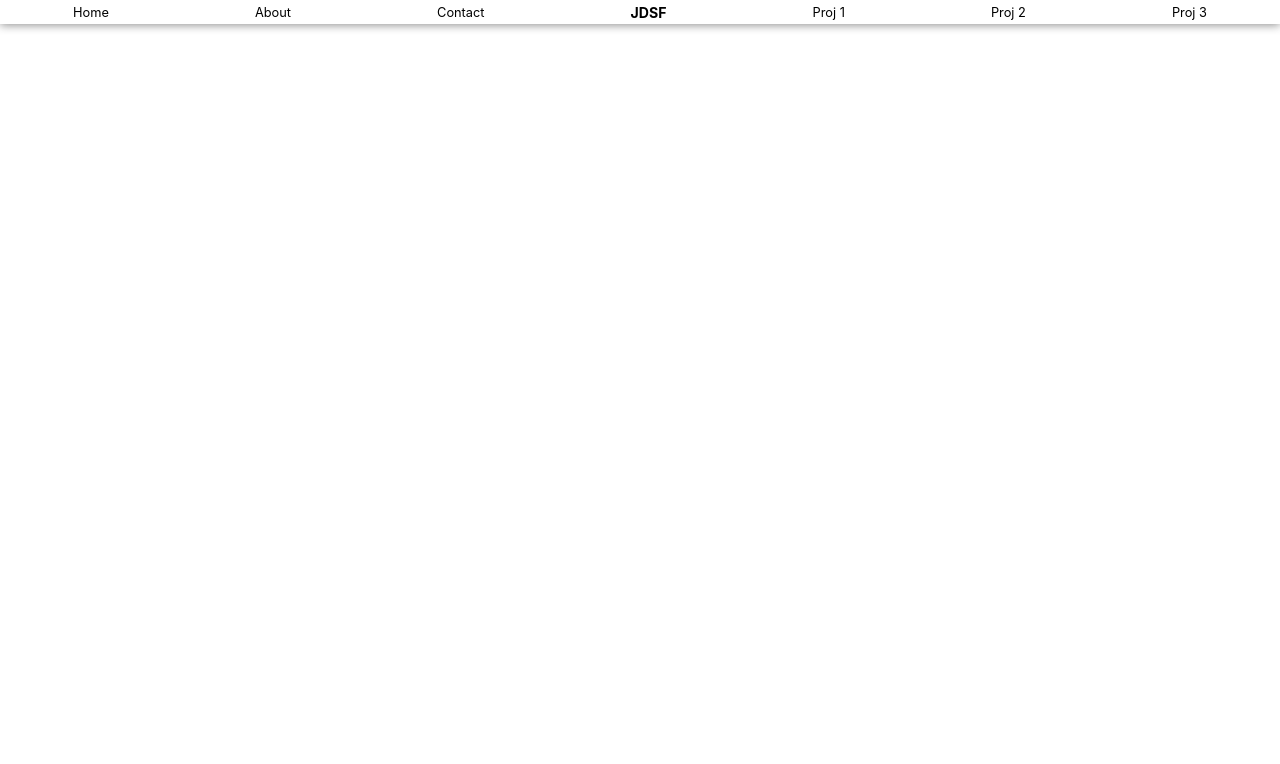
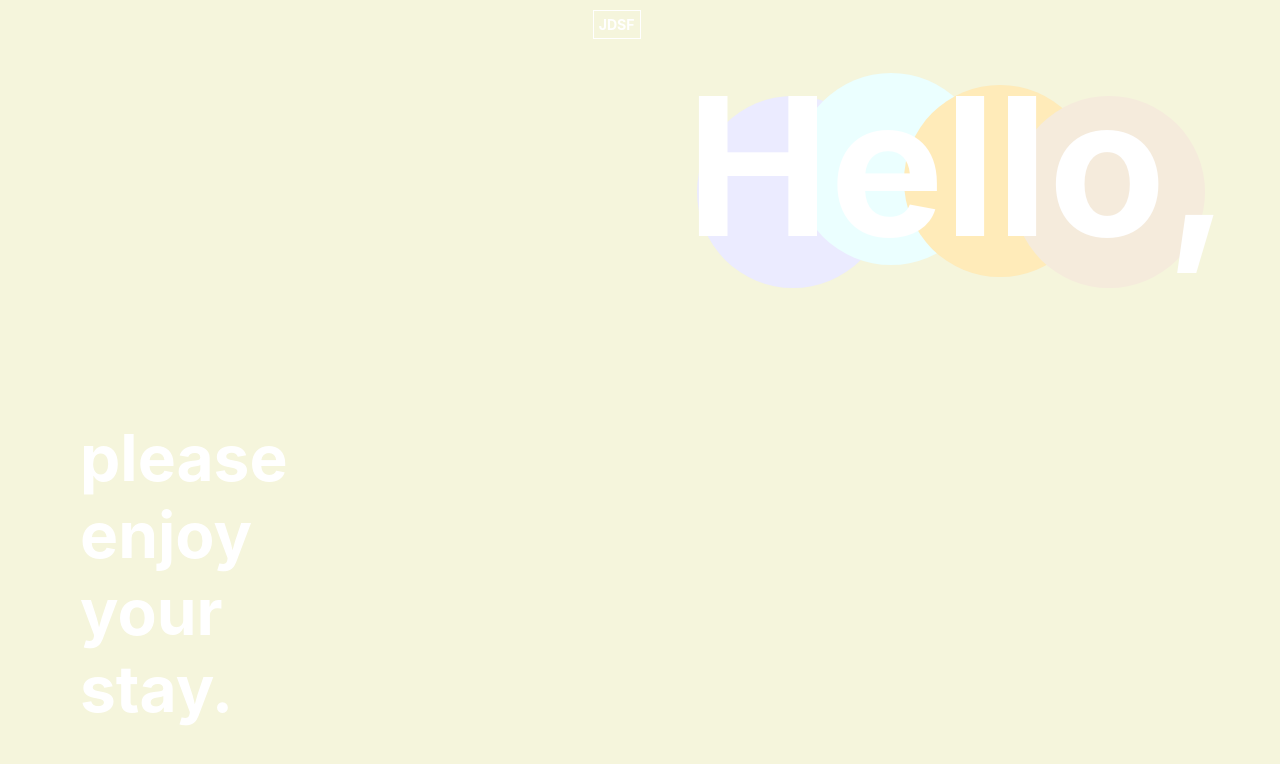
Before and after one commit to jdsf/portfolio, a React (Create React App) app: page / in a window 1280 px wide. Shown: the top 764 px of the page. Built offline with nearby package versions, Linux system fonts and the light colour scheme.

Commit message:
greeting page

```diff
--- a/src/App.css
+++ b/src/App.css
@@ -1,23 +1,175 @@
 .App {
   text-align: center;
 }
+
+/*header styling */
 
 .App header{
   position: absolute; width: 100%;
   display: flex; flex-direction: row;
   justify-content: space-between; align-content: center;
-  box-shadow: 0px 1px 10px 0px rgba(0, 0, 0, 0.46);
+  mix-blend-mode: screen;
 }
 
 header{
+  top: 10px;
   transition: all 800ms ease;
   font-size: 1vw;
+  z-index: 999999;
 }
 
 header h1 {
   padding: 0; margin: 0px; transition: all 800ms ease;
+    border: 1px solid white;
 }
 
 header a, header h1 {
+ padding: 5px;
   text-decoration: none; color: black; margin: auto;
+  color: white;
 }
+
+header a{
+  font-weight: bold;
+}
+
+
+/* MAIN VIEW STYLING */
+
+main{
+  z-index: -1;
+  max-width: 100vw; max-height: 100vh;
+}
+
+
+.scrollable{
+  overflow-y: scroll; overflow-x: hidden;
+}
+
+.scrollable::-webkit-scrollbar {
+    width: 5px;
+    color: brown;
+}
+
+
+.scrollable::-webkit-scrollbar-track {
+    -webkit-box-shadow: inset 0 0 8px rgba(0,0,0,0.3);
+    border-radius: 10px;
+    background-color: grey; opacity: .1;
+}
+
+.scrollable::-webkit-scrollbar-thumb {
+    border-radius: 10px;
+    -webkit-box-shadow: inset 0 0 6px rgba(0,0,0,0.5);
+    background-color: black; opacity: .5;
+}
+
+section {
+  padding-top: 25px;
+}
+
+/* intro */
+
+
+section {
+  width: 100vw; height: 100vh;
+  position: relative;
+}
+
+
+#intro {
+  background-color: beige;
+}
+
+#intro h1{
+  color: white;
+  position: relative;
+  z-index: 5;
+  display: inline-block;
+  padding: 0; margin: 0;
+  font-size: 15vw;
+}
+
+
+#greeting-container {
+  z-index: 0;
+  position: absolute; top: 50px; right: 50px;
+  mix-blend-mode:overlay;
+}
+
+.circle{
+  top: 10%;
+  position: absolute;
+  border-radius: 100%; height: 15vw; width: 15vw;
+}
+
+#circle-1{
+  left: 2%; top: 20%;
+  background-color: blue;
+}
+
+#circle-2{
+  left: 20%;
+  background-color: cyan;
+}
+
+#circle-3{
+  left: 40%; top: 15%;
+  background-color: red;
+}
+
+#circle-4{
+  left: 60%; top: 20%;
+  background-color: purple;
+}
+
+#intro h2{
+  color: white;
+  position: absolute; left: 80px; bottom: 45px;
+  width: 22%;
+  font-size: 5vw; text-align: left;
+}
+
+
+
+/* Animations */
+
+
+@keyframes fadeInLeft {
+
+  0% {
+    opacity: 0; transform: translateX(225px);
+  }
+  30% {
+    opacity: .15;
+  }
+  100% {
+    opacity: 1; transform: translateX(0);
+  }
+}
+
+@keyframes fadeInRight {
+
+  0% {
+    opacity: 0; transform: translateX(-225px);
+  }
+  30% {
+    opacity: .15;
+  }
+  100% {
+    opacity: 1; transform: translateX(0);
+  }
+}
+
+
+
+
+
+@keyframes fadeOut {
+  0%{
+    opacity: 1;
+  }
+  100%{
+    opacity: 0;
+  }
+}
--- a/src/App.js
+++ b/src/App.js
@@ -2,7 +2,7 @@ import React, { Component } from 'react';
 
 
 
-
+import headshot from "./assets/stadfor.jpg"
 import './App.css';
 
 class App extends Component {
@@ -30,27 +30,72 @@ class App extends Component {
     }
 
     const logoStyle = {
-      fontSize : this.state.header.hover? "2.5vw" : "1.1vw"
+      fontSize : this.state.header.hover? "2.2vw" : "1.1vw"
     }
 
     const anchorStyleLeft = {
+      animation: this.state.header.hover? "fadeInLeft 1s ease 0s 1 normal"
+        : "fadeOut 1s ease 0s 1 normal",
+      visibility: this.state.header.hover? "visible"
+        : "hidden"
     };
+
+    const anchorStyleRight = {
+      animation: this.state.header.hover? "fadeInRight 1s ease 0s 1 normal"
+        : "fadeOut 1s ease 0s 1 normal",
+      visibility: this.state.header.hover? "visible"
+        : "hidden"
+    };
+
+
     return (
-      <div className="App">
+      <div className="App scrollable">
         <header style = {headerStyle}
                 onMouseEnter = {this.headerActive}
                 onMouseLeave = {this.headerDeactive}
         >
+          <a className= "left-anchor" href = "#"
+              style = {anchorStyleLeft}
+          > HOME </a>
+          <a className = "left-anchor" href = "#"
+            style = {anchorStyleLeft}
+          >  ABOUT </a>
+          <h1 style = {logoStyle}> JDSF </h1>
+          <a className = "right-anchor" href = "#"
+            style = {anchorStyleRight}
+          > PROJECTS </a>
+          <a className = "right-anchor" href = "#"
+            style = {anchorStyleRight}
+          > CONTACT </a>
+        </header>
+        <main id = "main-view">
+          <section id = "intro">
+            <div id= "greeting-container">
+              <div className = "circle" id = "circle-1">
+              </div>
+              <div className = "circle" id = "circle-2">
+              </div>
+              <div className = "circle" id = "circle-3">
+              </div>
+              <div className = "circle" id = "circle-4">
+              </div>
+              <h1>  Hello,</h1>
+            </div>
 
-          <a className= "left-anchor" href = "#">  Home </a>
-          <a className = "left-anchor" href = "#">  About </a>
-          <a className = "left-anchor" href = "#"> Contact </a>
-          <h1 style = {logoStyle}> JDSF </h1>
-          <a className = "right-anchor" href = "#"> Proj 1 </a>
-          <a className = "right-anchor" href = "#"> Proj 2 </a>
-          <a className = "right-anchor" href = "#"> Proj 3 </a>
+            <h2> please enjoy your stay. </h2>
+          </section>
+          <section id = "about">
+            <article>
+              <img id = "me" src= {headshot} alt ="Me!" />
+              <h1> About Me </h1>
+            </article>
+          </section>
+          <section id = "first" id = "projects">
+          </section>
 
-        </header>
+        </main>
+
+
       </div>
     );
   }
```
Also changed, not shown: src/assets/stadfor.jpg (added).
